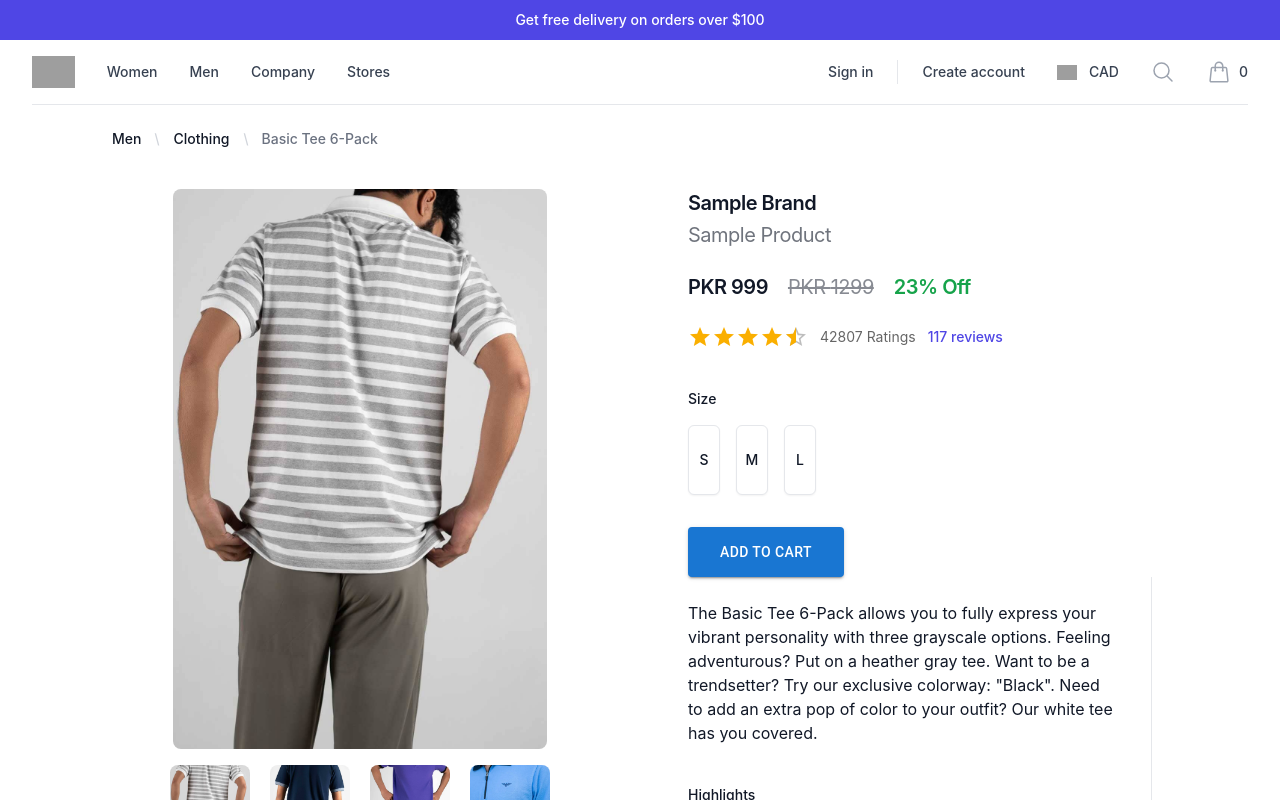
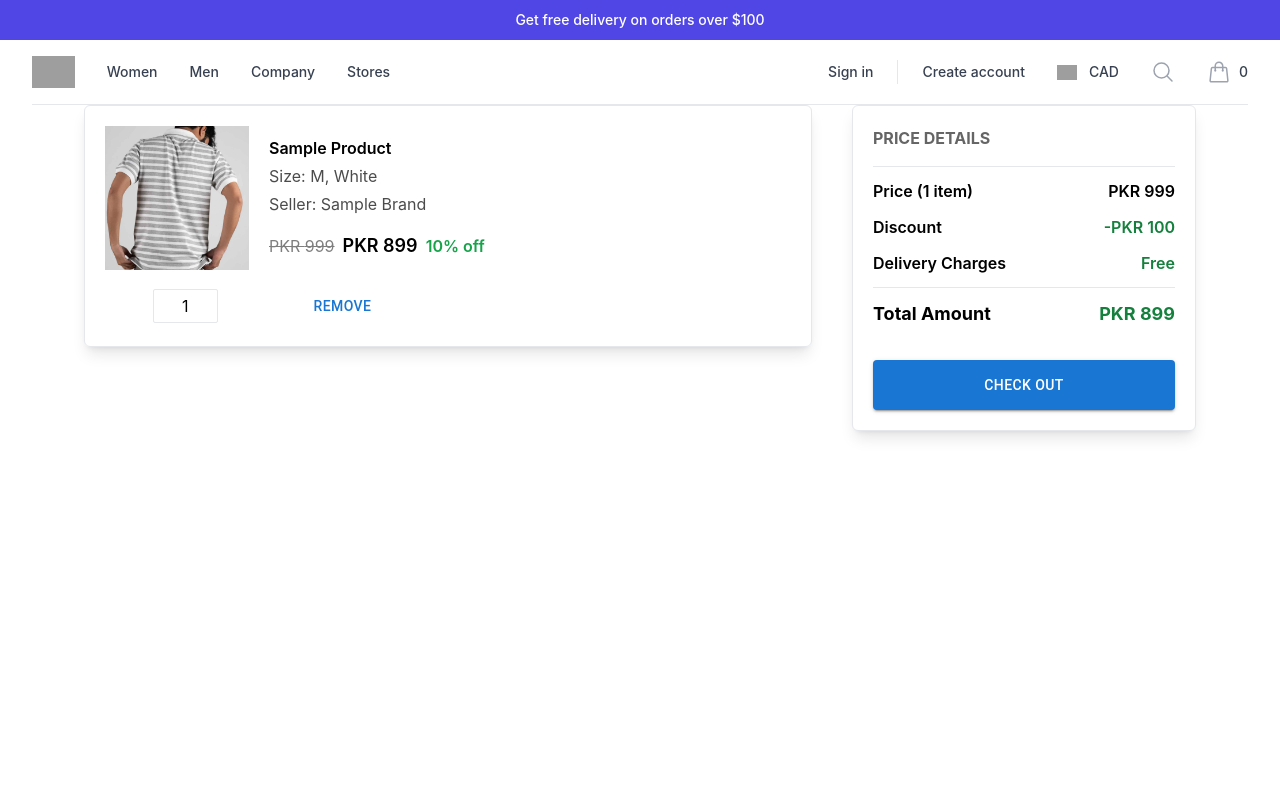
Before and after one commit to devil893/UrbanStyle, a React (Create React App) app: page / in a window 1280 px wide. Shown: the top 800 px of the page. Built offline with nearby package versions, Linux system fonts and the light colour scheme; grey boxes are pictures that could not be loaded; some icons are missing.

Commit message:
Cart Page Integrated

```diff
--- a/src/App.js
+++ b/src/App.js
@@ -14,7 +14,8 @@ function App() {
       <div>
       {/* <HomePage/> */}
       {/* <Product/> */}
-      <ProductDetails/>
+      {/* <ProductDetails/> */}
+      <Cart/>
 
       </div>
       <Footer/>
--- a/src/customer/components/Cart/Cart.jsx
+++ b/src/customer/components/Cart/Cart.jsx
@@ -1,48 +1,97 @@
-import React from 'react';
-import CartItem from './CartItem';
-import { Button, Divider } from '@mui/material';
+import React from "react";
+import CartItem from "./CartItem";
+import { Badge, Button } from "@mui/material";
+import { useNavigate } from "react-router-dom";
+// import { useDispatch, useSelector } from "react-redux";
+// import { useEffect } from "react";
+// import { getCart } from "../../../Redux/Customers/Cart/Action";
 
 const Cart = () => {
+  // const dispatch = useDispatch();
+  const navigate = useNavigate();
+  // const jwt = localStorage.getItem("jwt");
+  // const {cart} = useSelector(store=>store);
+  // console.log("cart ", cart)
+
+  // Mock data for frontend rendering
+  const cart = {
+    cartItems: [
+      // Sample cart item data
+      {
+        id: 1,
+        product: {
+          id: 101,
+          title: "Sample Product",
+          price: 999,
+          discountedPrice: 899,
+          imageUrl: "https://via.placeholder.com/150"
+        },
+        quantity: 1,
+        size: "M"
+      }
+    ],
+    cart: {
+      totalItem: 1,
+      totalPrice: 999,
+      discounte: 100,
+      totalDiscountedPrice: 899
+    }
+  };
+
+  // useEffect(() => {
+  //   dispatch(getCart(jwt));
+  // }, [jwt]);
+
   return (
-    <div>
+    <div className="">
+      {cart.cartItems.length > 0 && (
         <div className="lg:grid grid-cols-3 lg:px-16 relative">
-        <div className="col-span-2">
-          {[1, 1, 1, 1].map((item) => (
-            <CartItem />
+          <div className="lg:col-span-2 lg:px-5 bg-white">
+            <div className="space-y-3">
+              {cart.cartItems.map((item) => (
+                <>
+                  <CartItem item={item} showButton={true} />
+                </>
               ))}
             </div>
+          </div>
           <div className="px-5 sticky top-0 h-[100vh] mt-5 lg:mt-0">
-          <div className="border">
-            <p className="uppercase font-bold opacity-60 pb-4">Price details</p>
+            <div className="border p-5 bg-white shadow-lg rounded-md">
+              <p className="font-bold opacity-60 pb-4">PRICE DETAILS</p>
               <hr />
+
               <div className="space-y-3 font-semibold">
                 <div className="flex justify-between pt-3 text-black">
-                <span>Price</span>
-                <span>*4697</span>
+                  <span>Price ({cart.cart?.totalItem} item)</span>
+                  <span>PKR {cart.cart.totalPrice}</span>
                 </div>
-              <div className="flex justify-between pt-3">
+                <div className="flex justify-between">
                   <span>Discount</span>
-                <span className="text-green-600">-*3419</span>
+                  <span className="text-green-700">-PKR {cart.cart?.discounte}</span>
                 </div>
-              <div className="flex justify-between pt-3">
-                <span>Delivery Charge</span>
-                <span className="text-green-600">Free</span>
+                <div className="flex justify-between">
+                  <span>Delivery Charges</span>
+                  <span className="text-green-700">Free</span>
                 </div>
-              <div className="flex justify-between pt-3 font-bold">
+                <hr />
+                <div className="flex justify-between font-bold text-lg">
                   <span>Total Amount</span>
-                <span className="text-green-600">1278</span>
+                  <span className="text-green-700">PKR {cart.cart?.totalDiscountedPrice}</span>
                 </div>
+              </div>
+
               <Button
+                onClick={() => navigate("/checkout?step=2")}
                 variant="contained"
-                className="w-full mt-5"
-                sx={{ px: '2.5rem', py: '.7rem' }}
+                type="submit"
+                sx={{ padding: ".8rem 2rem", marginTop: "2rem", width: "100%" }}
               >
-                Checkout
+                Check Out
               </Button>
             </div>
           </div>
         </div>
-      </div>
+      )}
     </div>
   );
 };
--- a/src/customer/components/Cart/CartItem.jsx
+++ b/src/customer/components/Cart/CartItem.jsx
@@ -1,61 +1,85 @@
-import React from 'react';
-import RemoveCircleOutlineIcon from '@mui/icons-material/RemoveCircleOutline';
-import AddCircleOutlineIcon from '@mui/icons-material/AddCircleOutline';
-import { Button } from '@mui/material';
-import IconButton from '@mui/material/IconButton';
+import React from "react";
+import { Button } from "@mui/material";
+// import { useDispatch } from "react-redux";
+// import { removeCartItem, updateCartItem } from "../../../Redux/Customers/Cart/Action";
+import { IconButton } from "@mui/material";
+import AddCircleOutlineIcon from "@mui/icons-material/AddCircleOutline";
+import RemoveCircleOutlineIcon from "@mui/icons-material/RemoveCircleOutline";
+import "../../data";
 
+const CartItem = ({ item, showButton }) => {
+  // const dispatch = useDispatch();
+  // const jwt = localStorage.getItem("jwt");
 
-const CartItem = () => {
+  // Mock functions that would normally dispatch Redux actions
+  const handleRemoveItemFromCart = () => {
+    console.log("Item removed from cart:", item?._id);
+    // const data = { cartItemId: item?._id, jwt };
+    // dispatch(removeCartItem(data));
+  };
+
+  const handleUpdateCartItem = (num) => {
+    console.log("Update cart item quantity:", item?._id, "by", num);
+    // const data = { data: { quantity: item.quantity + num }, cartItemId: item?._id, jwt };
+    // console.log("update data ", data);
+    // dispatch(updateCartItem(data));
+  };
+
   return (
-        <div className='p-5 shadow-lg border rounded-md'>
-
-                <div className='flex items-center'>
-                    <div className='w-[5rem] h-[5rem] lg:w-[9rem] lg-h-[9rem] '>
-                    <img className='w-full h-full object-cover object-top' src="https://rukminim1.
-                     flixcart.com/image/612/612/xif@q/jean/2/q/g/
-                     30-jeans-kneecut-black-crishtaliyo-2fashion-original-imagqy6gzmpwqkge.jpeg?q=70"
-                     alt="" />
-
-                    <div className = 'ml-5 space-y-1'>
-                        <p className='font-semibold'>Men with jeans</p>
-                        <p className='opacity-70'>Size:L,white</p>
-                        <p className='opacity-70 mt-2'>Seller : Ideas by Gul Ahmed</p>
-
-                        <div className='flex space-x-5 items-center text-gray-900 mt-6'>
-                            <p className='font-semibold'>$199</p>
-                            <p className='opacity-50 line-through'>$211</p>
-                            <p className='text-green-600 font-semibold'>5% Off</p>
-
+    <div className="p-5 shadow-lg border rounded-md">
+      <div className="flex items-center">
+        <div className="w-[5rem] h-[5rem] lg:w-[9rem] lg:h-[9rem]">
+          <img
+            className="w-full h-full object-cover object-top"
+            src="/images/polo1.jpg"
+            alt=""
+          />
         </div>
-
-
-
+        <div className="ml-5 space-y-1">
+          <p className="font-semibold">{item?.product?.title || "Sample Product"}</p>
+          <p className="opacity-70">Size: {item?.size || "M"}, White</p>
+          <p className="opacity-70 mt-2">Seller: {item?.product?.brand || "Sample Brand"}</p>
+          <div className="flex space-x-2 items-center pt-3">
+            <p className="opacity-50 line-through">PKR {item?.product?.price || 999}</p>
+            <p className="font-semibold text-lg">
+              PKR {item?.product?.discountedPrice || 899}
+            </p>
+            <p className="text-green-600 font-semibold">
+              {item?.product?.discountPersent || 10}% off
+            </p>
           </div>
         </div>
-
-                    <div className='lg:flex items-center lg:space-x-10 pt-4'>
-
-                        <div className='flex items-center space-x-2'>
-                            <IconButton>
+      </div>
+      {showButton && (
+        <div className="lg:flex items-center lg:space-x-10 pt-4">
+          <div className="flex items-center space-x-2">
+            <IconButton
+              onClick={() => handleUpdateCartItem(-1)}
+              disabled={item?.quantity <= 1}
+              color="primary"
+              aria-label="decrease quantity"
+            >
               <RemoveCircleOutlineIcon />
             </IconButton>
-                            <span className='py-1 rounded-sm px-7 border'>
-                            <IconButton sx={{color:"RGB(145 85 253)"}}>
-                                <AddCircleOutlineIcon/>
+
+            <span className="py-1 px-7 border rounded-sm">{item?.quantity || 1}</span>
+            <IconButton
+              onClick={() => handleUpdateCartItem(1)}
+              color="primary"
+              aria-label="increase quantity"
+            >
+              <AddCircleOutlineIcon />
             </IconButton>
-                            </span>
-
           </div>
-
-                        <div>
-                            <Button sx={{color:"RGB(145 85 253)"}}>Remove</Button>
-                        </div>
-
-                    </div>
-
-
+          <div className="flex text-sm lg:text-base mt-5 lg:mt-0">
+            <Button onClick={handleRemoveItemFromCart} variant="text">
+              Remove
+            </Button>
           </div>
         </div>
+      )}
+    </div>
   );
-}
-export default CartItem
+};
+
+export default CartItem;
```
Lines whose indentation alone changed are shown as unchanged.
